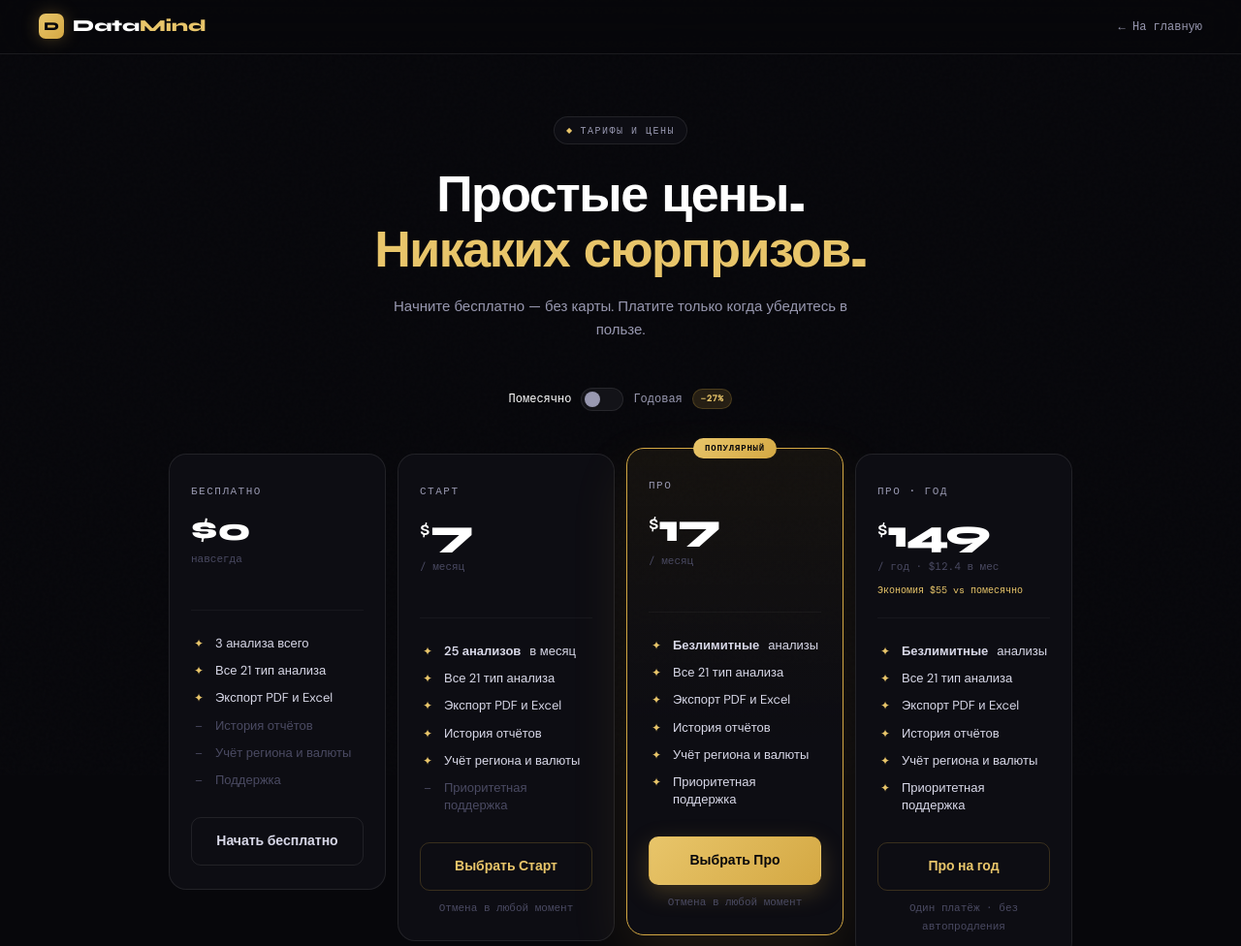
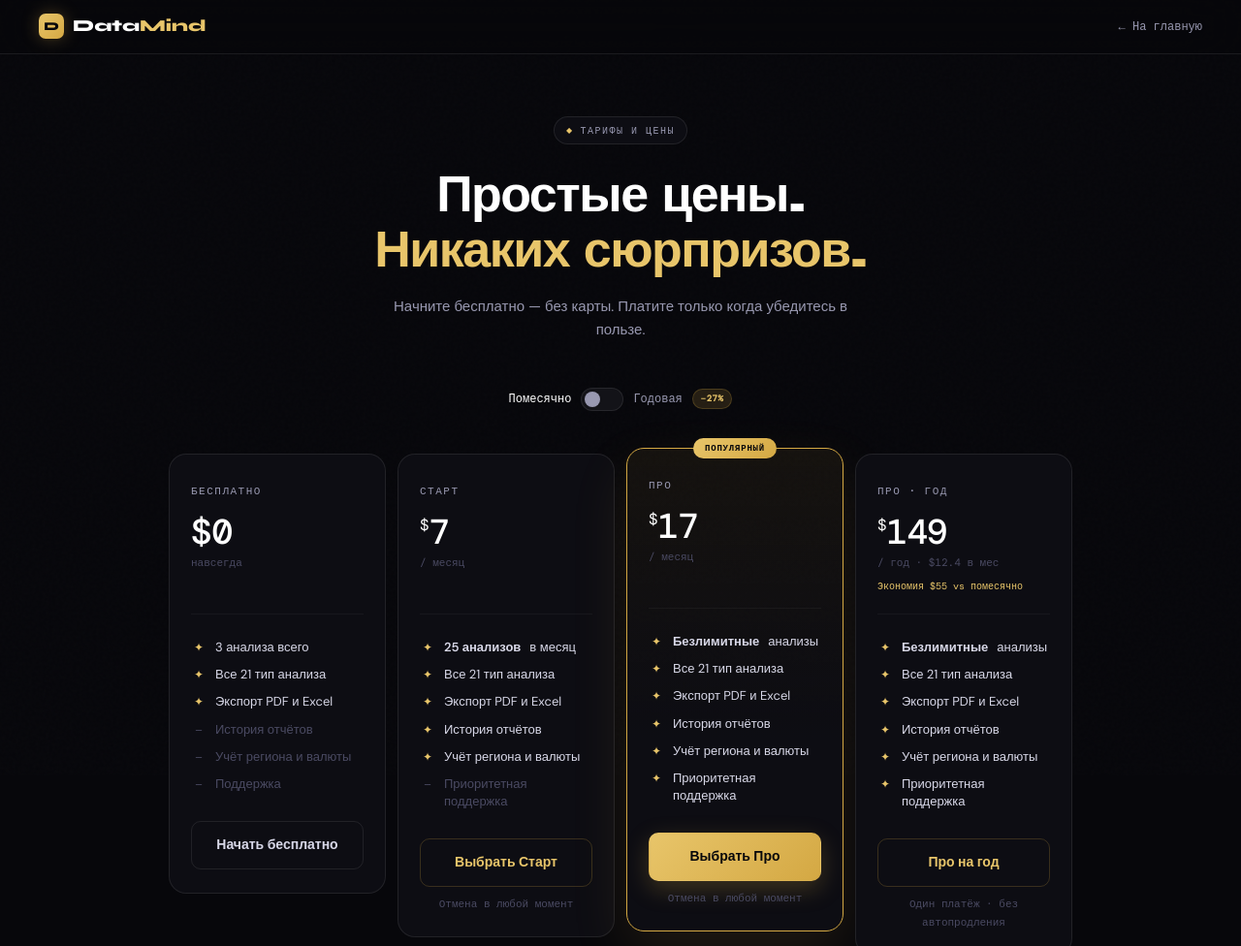
Before and after one commit to krxvcher/datamind, a website: page pricing.html in a window 1280 px wide. Shown: the top 976 px of the page at 97% size. Drawn offline with nearby package versions, Linux system fonts and the light colour scheme.

Commit message:
Update pricing.html

```diff
--- a/pricing.html
+++ b/pricing.html
@@ -139,12 +139,12 @@
       margin-bottom:16px;
     }
     .plan-price{
-      font-family:'Syne',sans-serif;font-size:40px;font-weight:800;
-      color:var(--t1);line-height:1;margin-bottom:4px;letter-spacing:-2px;
+      font-family:'DM Mono',monospace;font-size:36px;font-weight:500;
+      color:var(--t1);line-height:1;margin-bottom:4px;letter-spacing:-1px;
     }
-    .plan-price sup{font-size:20px;font-weight:600;letter-spacing:0;vertical-align:top;margin-top:6px;display:inline-block;}
+    .plan-price sup{font-size:16px;font-weight:400;letter-spacing:0;vertical-align:top;margin-top:3px;display:inline-block;}
     .plan-price-free{
-      font-family:'Syne',sans-serif;font-size:32px;font-weight:800;
+      font-family:'DM Mono',monospace;font-size:36px;font-weight:500;
       color:var(--t1);line-height:1;margin-bottom:4px;
     }
     .plan-period{
@@ -604,6 +604,9 @@
     document.getElementById('btn-starter-year').style.display  = isAnnual ? 'block' : 'none';
     document.getElementById('btn-pro-month').style.display     = isAnnual ? 'none' : 'block';
     document.getElementById('btn-pro-year').style.display      = isAnnual ? 'block' : 'none';
+    // Скрываем отдельную карточку "Про · Год" при годовом — она уже внутри Про
+    const yc = document.getElementById('plan-year-card');
+    if (yc) yc.style.display = isAnnual ? 'none' : '';
   }
 
   function toggleFaq(el) {
```
